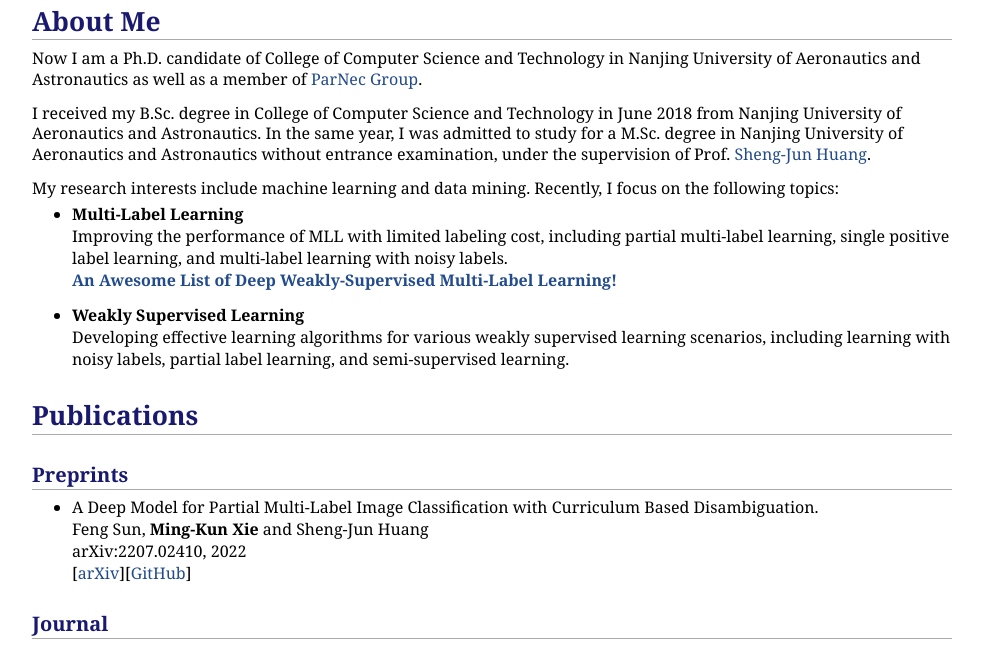
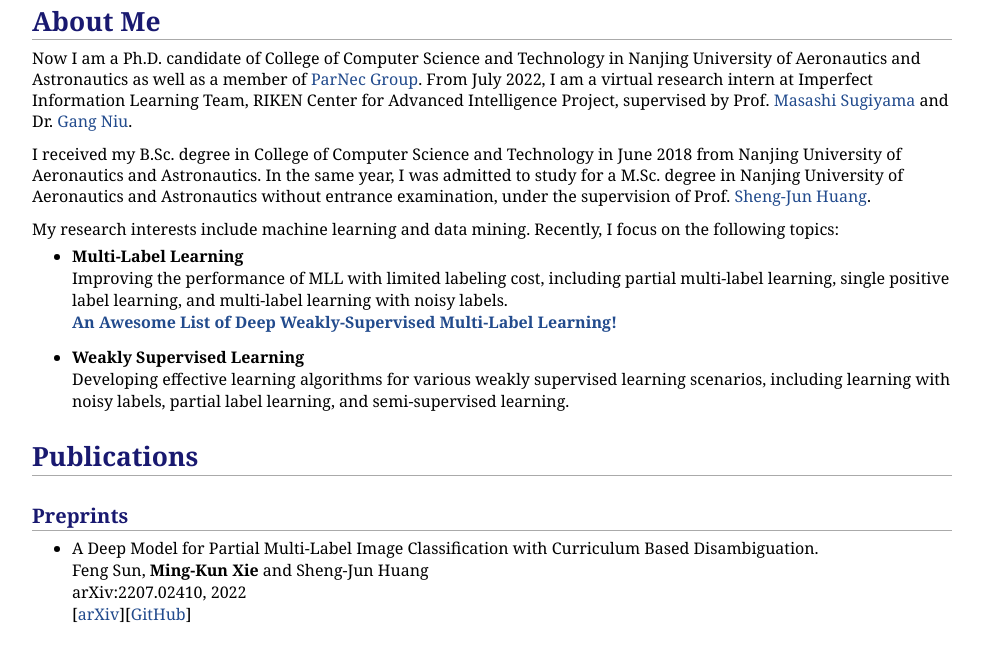
Before and after one commit to xiemk/xiemk.github.io, a Jekyll site: the page index.html, which Jekyll copies as it is, in a window 1280 px wide and 900 px high, cut to the strip 255-900 px from the top of the window. Shown: the whole strip, without its empty margins (148-1131 px from the left). Built offline with Jekyll 4.4.1, drawn with Linux system fonts in a browser that asks for light colours.

Commit message:
updating

```diff
--- a/index.html
+++ b/index.html
@@ -25,8 +25,8 @@ Email: mkxie@nuaa.edu.cn <br />
 
 
 <h1>About Me</h1>
-<p>Now I am a Ph.D. candidate of College of Computer Science and Technology in Nanjing University of Aeronautics and Astronautics as well as a member of <a href="http://parnec.nuaa.edu.cn/">ParNec Group</a>.
-<p>I received my B.Sc. degree in College of Computer Science and Technology in June 2018 from Nanjing University of Aeronautics and Astronautics. In the same year, I was admitted to study for a M.Sc. degree in Nanjing University of Aeronautics and Astronautics without entrance examination, under the supervision of Prof. <a href="http://parnec.nuaa.edu.cn/huangsj/">Sheng-Jun Huang</a>.</p>
+<p>Now I am a Ph.D. candidate of College of Computer Science and Technology in Nanjing University of Aeronautics and Astronautics as well as a member of <a href="http://parnec.nuaa.edu.cn/">ParNec Group</a>. From July 2022, I am a virtual research intern at Imperfect Information Learning Team, RIKEN Center for Advanced Intelligence Project, supervised by Prof. <a href="http://www.ms.k.u-tokyo.ac.jp/sugi/">Masashi Sugiyama</a> and Dr. <a href="https://niug1984.github.io/">Gang Niu</a>.
+<p>I received my B.Sc. degree in College of Computer Science and Technology in June 2018 from Nanjing University of Aeronautics and Astronautics. In the same year, I was admitted to study for a M.Sc. degree in Nanjing University of Aeronautics and Astronautics without entrance examination, under the supervision of Prof. <a href="http://parnec.nuaa.edu.cn/huangsj/"> Sheng-Jun Huang</a>.</p>
 
 <p>My research interests include machine learning and data mining. Recently, I focus on the following topics:
 <ul style="list-style-type:disc">
```
